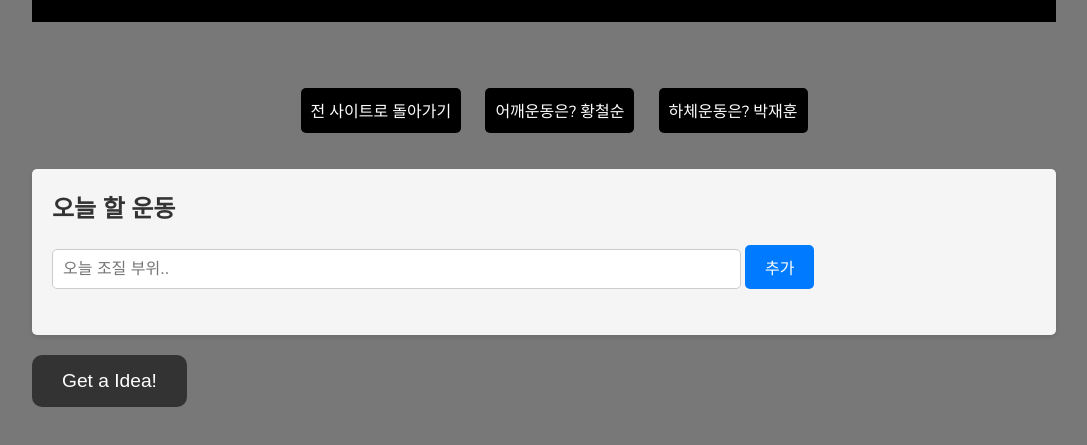
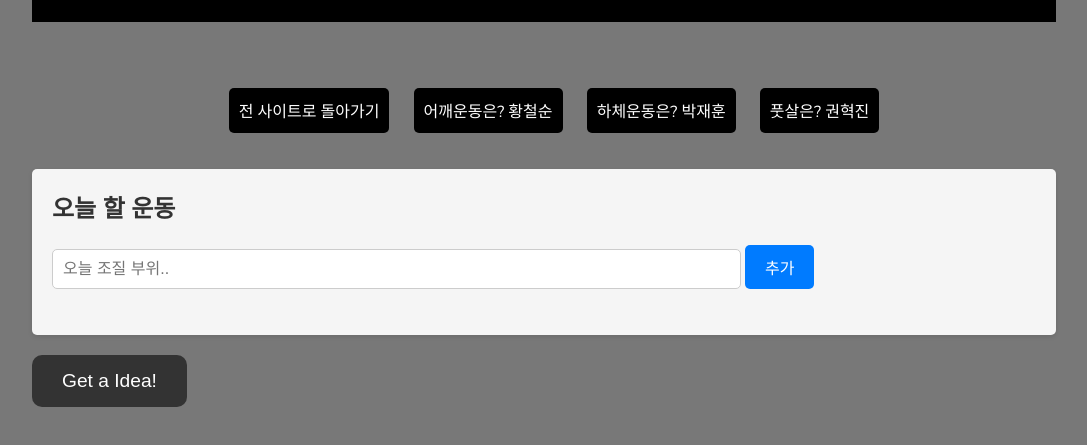
Before and after one commit to Youth-one/Youth-one.github.io, a plain HTML site: page index.html in a window 1280 px wide. Both pictures are taken after a click on the button "제출". Shown: the part 243-688 px from the top of the page, without its empty margins (96-1183 px from the left). Drawn offline with nearby package versions, Linux system fonts and the light colour scheme.

Commit message:
Update index.html

```diff
--- a/index.html
+++ b/index.html
@@ -42,6 +42,7 @@
                 <li><a href="about.html">전 사이트로 돌아가기</a></li>
                 <li><a href="https://www.youtube.com/@chulsoonofficial">어깨운동은? 황철순</a></li>
                 <li><a href="https://www.youtube.com/@Allright24_">하체운동은? 박재훈</a></li>
+                <li><a href="https://www.instagram.com/lukamodric10/">풋살은? 권혁진</a></li>
             </ul>
         </nav>
         <div id="todoContainer">
```
